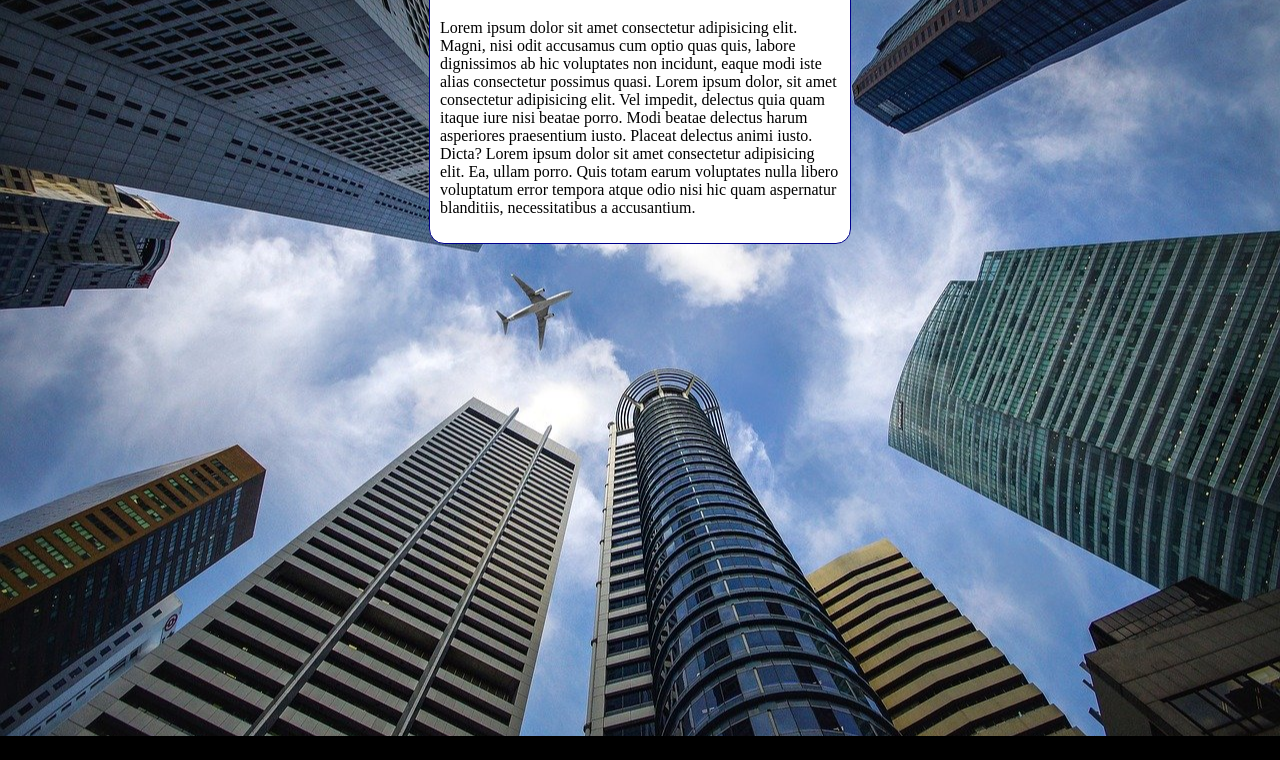
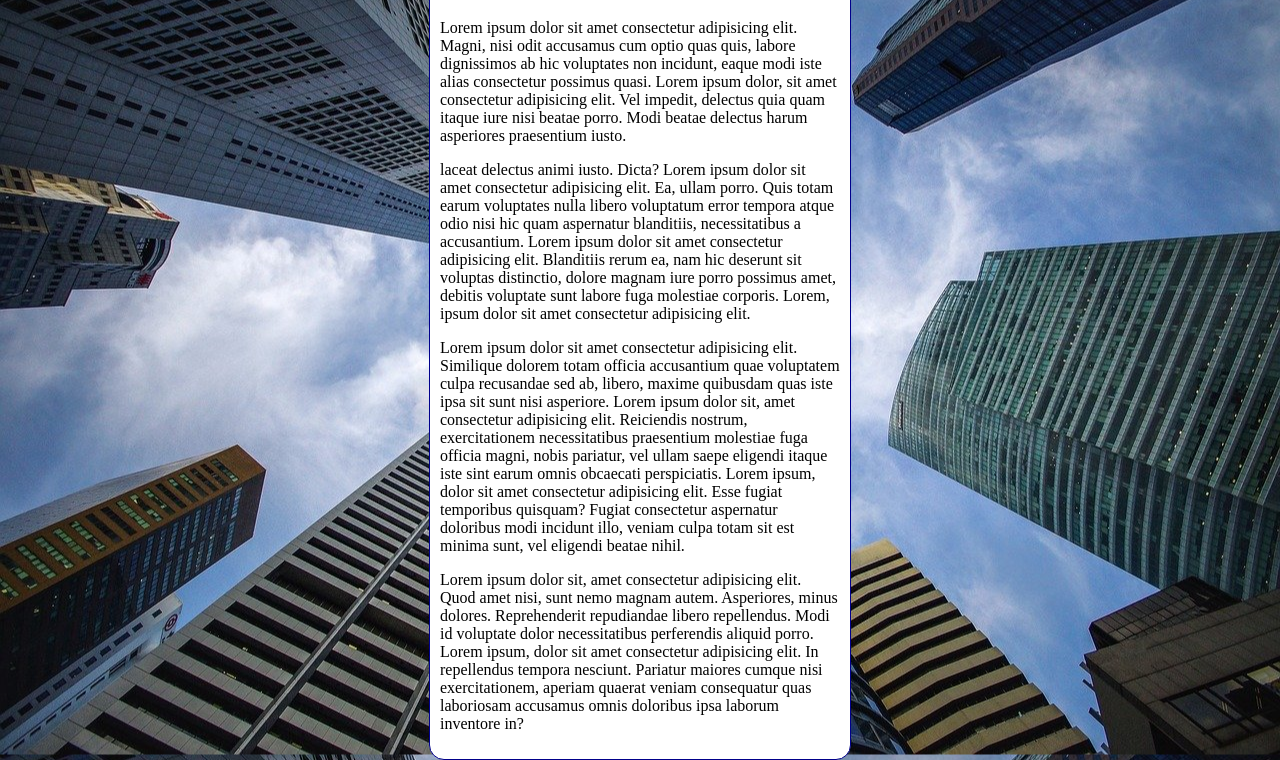
Before and after one commit to anaritasales/html-css, a plain HTML site: page exercicios/ex-22/fundo006.html in a window 1280 px wide. Shown: the part 80-840 px from the top of the page. Before the commit the page ends 816 px from the top, so only its background shows below. Drawn offline with Linux system fonts and the light colour scheme.

Commit message:
Update fundo006.html

```diff
--- a/exercicios/ex-22/fundo006.html
+++ b/exercicios/ex-22/fundo006.html
@@ -10,7 +10,7 @@
             background-color: black;
             background-image: url(imagens/wallpaper002.jpg);
             background-position: center center;
-            background-repeat: no-repeat;
+            background-repeat: repeat-y;
             background-size: cover;
         }
 
@@ -27,7 +27,10 @@
 <body>
     <main>
         <h1>Teste de imagem de fundo</h1>
-        <p>Lorem ipsum dolor sit amet consectetur adipisicing elit. Magni, nisi odit accusamus cum optio quas quis, labore dignissimos ab hic voluptates non incidunt, eaque modi iste alias consectetur possimus quasi. Lorem ipsum dolor, sit amet consectetur adipisicing elit. Vel impedit, delectus quia quam itaque iure nisi beatae porro. Modi beatae delectus harum asperiores praesentium iusto. Placeat delectus animi iusto. Dicta? Lorem ipsum dolor sit amet consectetur adipisicing elit. Ea, ullam porro. Quis totam earum voluptates nulla libero voluptatum error tempora atque odio nisi hic quam aspernatur blanditiis, necessitatibus a accusantium.</p>
+        <p>Lorem ipsum dolor sit amet consectetur adipisicing elit. Magni, nisi odit accusamus cum optio quas quis, labore dignissimos ab hic voluptates non incidunt, eaque modi iste alias consectetur possimus quasi. Lorem ipsum dolor, sit amet consectetur adipisicing elit. Vel impedit, delectus quia quam itaque iure nisi beatae porro. Modi beatae delectus harum asperiores praesentium iusto.</p>
+        <p>laceat delectus animi iusto. Dicta? Lorem ipsum dolor sit amet consectetur adipisicing elit. Ea, ullam porro. Quis totam earum voluptates nulla libero voluptatum error tempora atque odio nisi hic quam aspernatur blanditiis, necessitatibus a accusantium. Lorem ipsum dolor sit amet consectetur adipisicing elit. Blanditiis rerum ea, nam hic deserunt sit voluptas distinctio, dolore magnam iure porro possimus amet, debitis voluptate sunt labore fuga molestiae corporis. Lorem, ipsum dolor sit amet consectetur adipisicing elit.</p>
+        <p>Lorem ipsum dolor sit amet consectetur adipisicing elit. Similique dolorem totam officia accusantium quae voluptatem culpa recusandae sed ab, libero, maxime quibusdam quas iste ipsa sit sunt nisi asperiore. Lorem ipsum dolor sit, amet consectetur adipisicing elit. Reiciendis nostrum, exercitationem necessitatibus praesentium molestiae fuga officia magni, nobis pariatur, vel ullam saepe eligendi itaque iste sint earum omnis obcaecati perspiciatis. Lorem ipsum, dolor sit amet consectetur adipisicing elit. Esse fugiat temporibus quisquam? Fugiat consectetur aspernatur doloribus modi incidunt illo, veniam culpa totam sit est minima sunt, vel eligendi beatae nihil.</p>
+        <p> Lorem ipsum dolor sit, amet consectetur adipisicing elit. Quod amet nisi, sunt nemo magnam autem. Asperiores, minus dolores. Reprehenderit repudiandae libero repellendus. Modi id voluptate dolor necessitatibus perferendis aliquid porro. Lorem ipsum, dolor sit amet consectetur adipisicing elit. In repellendus tempora nesciunt. Pariatur maiores cumque nisi exercitationem, aperiam quaerat veniam consequatur quas laboriosam accusamus omnis doloribus ipsa laborum inventore in?</p>
     </main>
 </body>
 </html>
```
